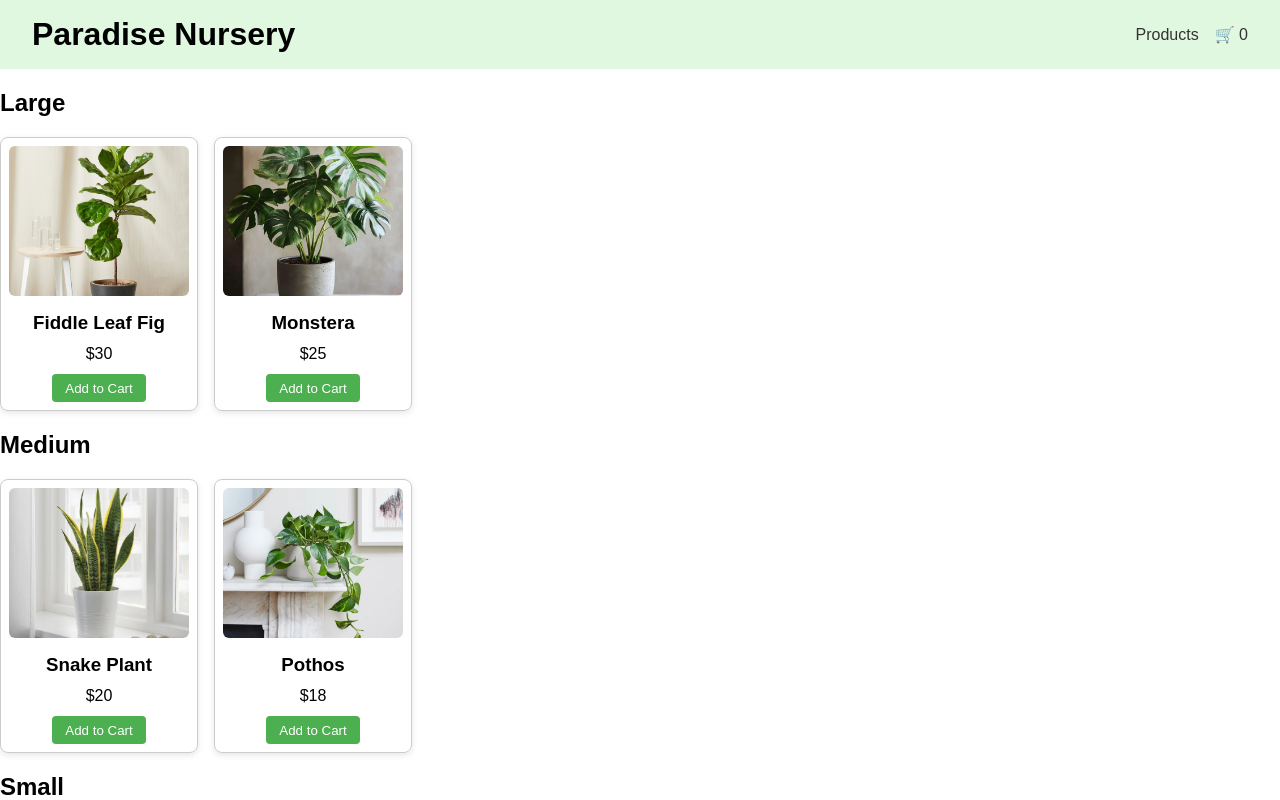
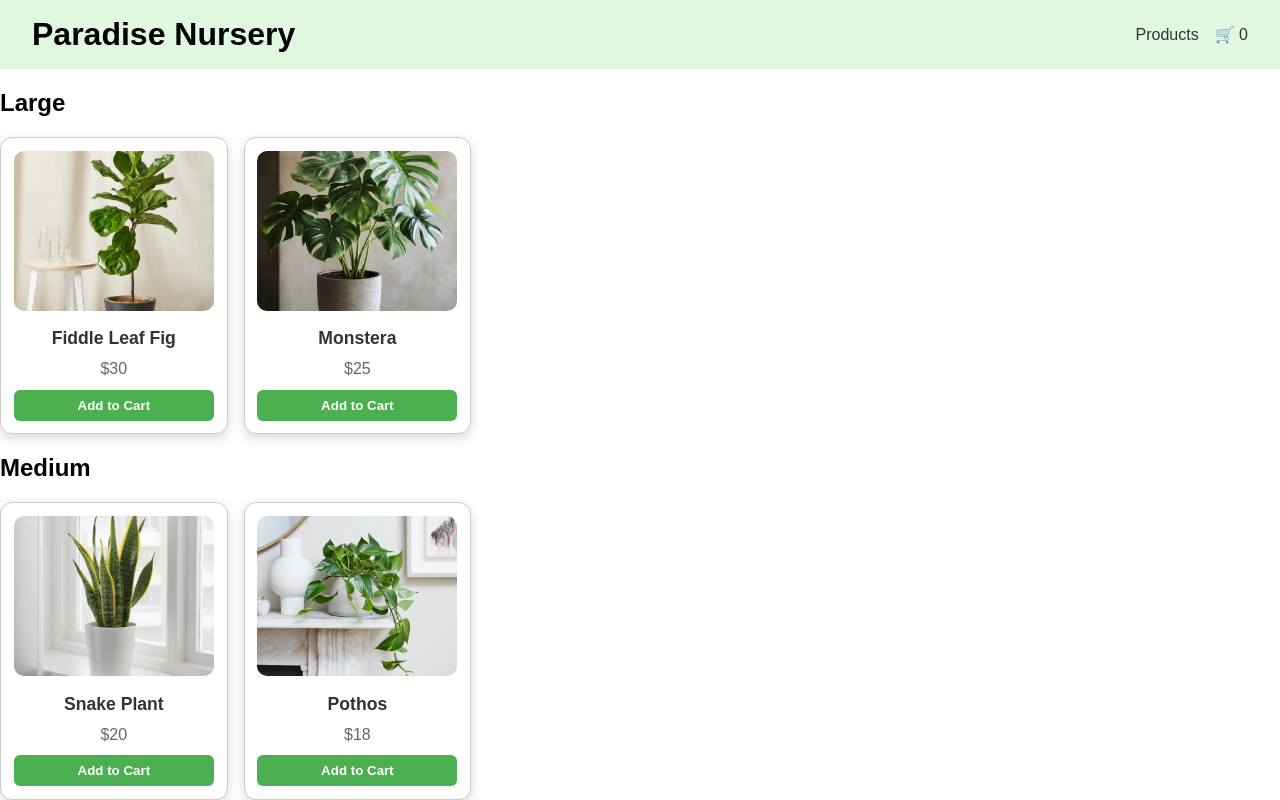
Before and after one commit to brendanbobryk/paradise-nursery-shopping-app, a React (Vite) app in the folder paradise-nursery-shopping-app/: page /products in a window 1280 px wide. Shown: the top 800 px of the page. Built offline with nearby package versions, Linux system fonts and the light colour scheme.

Commit message:
UX design updates for plant cards

```diff
--- a/paradise-nursery-shopping-app/src/components/PlantCard.jsx
+++ b/paradise-nursery-shopping-app/src/components/PlantCard.jsx
@@ -15,24 +15,34 @@ export default function PlantCard({ plant }) {
     <div
       className="plant-card"
       style={{
-        width: '180px',
+        width: '200px',
         textAlign: 'center',
-        border: '1px solid #ccc',
-        borderRadius: '8px',
-        padding: '0.5rem',
-        boxShadow: '0 2px 6px rgba(0,0,0,0.1)',
+        borderRadius: '12px',
+        padding: '0.8rem',
+        boxShadow: '0 4px 12px rgba(0,0,0,0.15)',
         display: 'flex',
         flexDirection: 'column',
         alignItems: 'center',
+        backgroundColor: 'white',
+        transition: 'transform 0.2s, box-shadow 0.2s',
+        cursor: 'pointer',
+      }}
+      onMouseEnter={e => {
+        e.currentTarget.style.transform = 'translateY(-5px)';
+        e.currentTarget.style.boxShadow = '0 8px 20px rgba(0,0,0,0.2)';
+      }}
+      onMouseLeave={e => {
+        e.currentTarget.style.transform = 'translateY(0)';
+        e.currentTarget.style.boxShadow = '0 4px 12px rgba(0,0,0,0.15)';
       }}
     >
       <div
         style={{
           width: '100%',
-          height: '150px',      // fixed height for images
+          height: '160px',
           overflow: 'hidden',
-          borderRadius: '6px',
-          marginBottom: '0.5rem',
+          borderRadius: '10px',
+          marginBottom: '0.6rem',
         }}
       >
         <img
@@ -41,22 +51,28 @@ export default function PlantCard({ plant }) {
           style={{
             width: '100%',
             height: '100%',
-            objectFit: 'cover',   // scale/crop images correctly
+            objectFit: 'cover',
           }}
         />
       </div>
-      <h3 style={{ margin: '0.5rem 0' }}>{plant.name}</h3>
-      <p style={{ margin: '0.2rem 0' }}>${plant.price}</p>
+      <h3 style={{ margin: '0.5rem 0', fontSize: '1.1rem', color: '#333' }}>
+        {plant.name}
+      </h3>
+      <p style={{ margin: '0.2rem 0', color: '#666' }}>${plant.price}</p>
       <button
         onClick={handleAdd}
         disabled={added}
         style={{
-          padding: '0.4rem 0.8rem',
+          padding: '0.5rem 1rem',
+          marginTop: '0.5rem',
+          width: '100%',
           backgroundColor: added ? '#ccc' : '#4CAF50',
           color: 'white',
           border: 'none',
-          borderRadius: '4px',
+          borderRadius: '6px',
           cursor: added ? 'not-allowed' : 'pointer',
+          fontWeight: 'bold',
+          transition: 'background-color 0.2s',
         }}
       >
         {added ? 'Added' : 'Add to Cart'}
```
